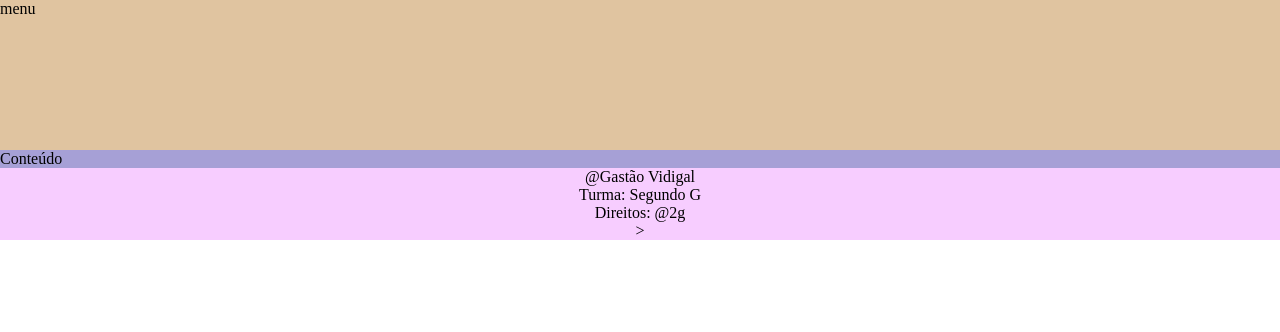
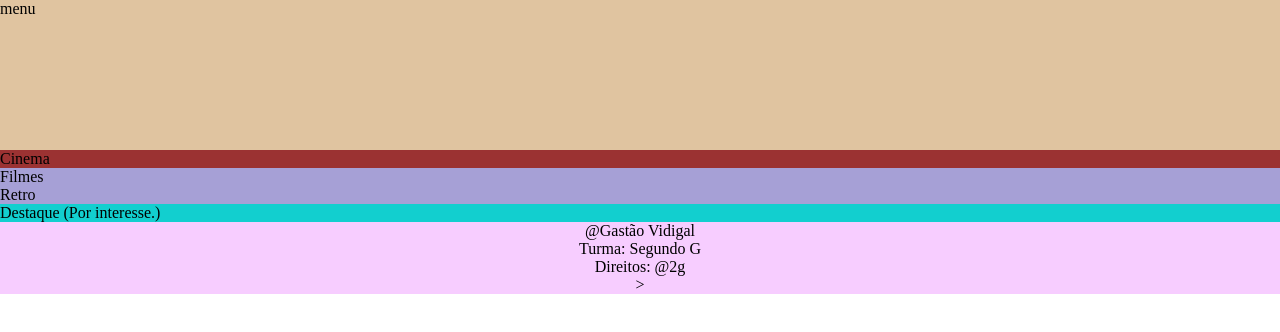
Before and after one commit to nathiebia/2g2t, a plain HTML site: page index.html in a window 1280 px wide. Drawn offline with Linux system fonts and the light colour scheme.

Commit message:
Add files via upload

```diff
--- a/index.html
+++ b/index.html
@@ -12,7 +12,19 @@
         menu
     </header>
     <section class="conteudo">
-        Conteúdo
+        <div class="info-cinema">
+            Cinema
+         </div>
+         <div class="info-filmes">
+            Filmes
+         </div>
+         <div class="info-filmes-retro">
+            Retro
+         </div>
+         <div class="info-destaque">
+            Destaque (Por interesse.)
+         </div>
+
     </section>
     <footer class="rodape">
         @Gastão Vidigal<br>
--- a/mob.css
+++ b/mob.css
@@ -2,20 +2,33 @@
     padding: 0;
     margin: 0;
 }
-
 .menu {
    width: 100%;
    height: 150px;
    background-color: rgb(224, 196, 160);
 }
-
 .conteudo {
     width: 100%;
     background-color: rgb(166, 160, 214);
 }
-
 .rodape {
     background-color: rgb(247, 205, 255);
     width: 100%;
     text-align: center;
 }
+.info-cinema {
+    width: 100%;
+    background-color: rgb(155, 50, 50);
+}
+.info-filme {
+    width: 100%;
+    background-color: rgb(145, 145, 228);
+}
+.info.filme.retro {
+    width: 100%;
+    background-color: aquamarine;
+}
+.info-destaque {
+    width: 100%;
+    background-color: rgb(18, 207, 207);
+}
```
